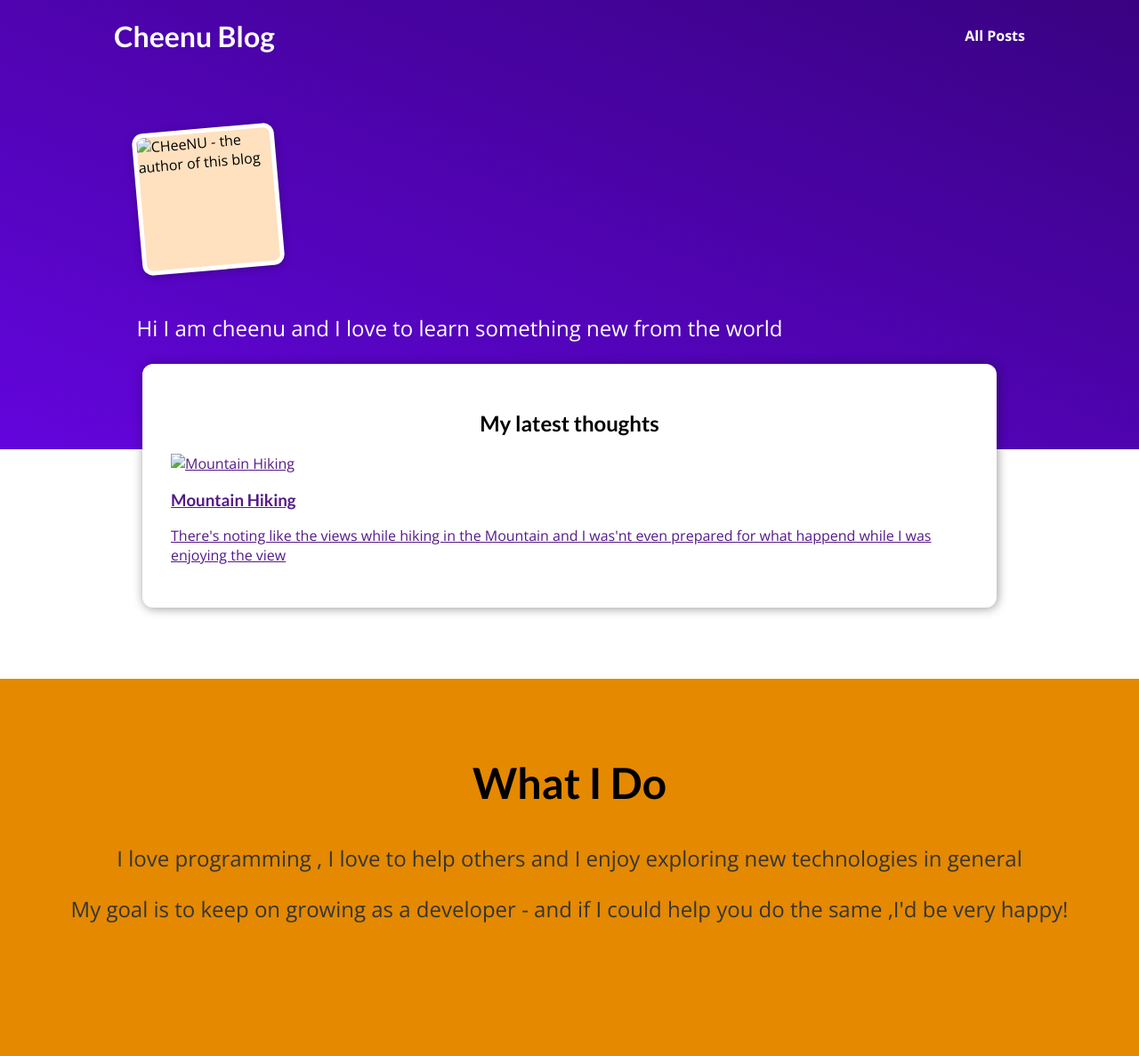
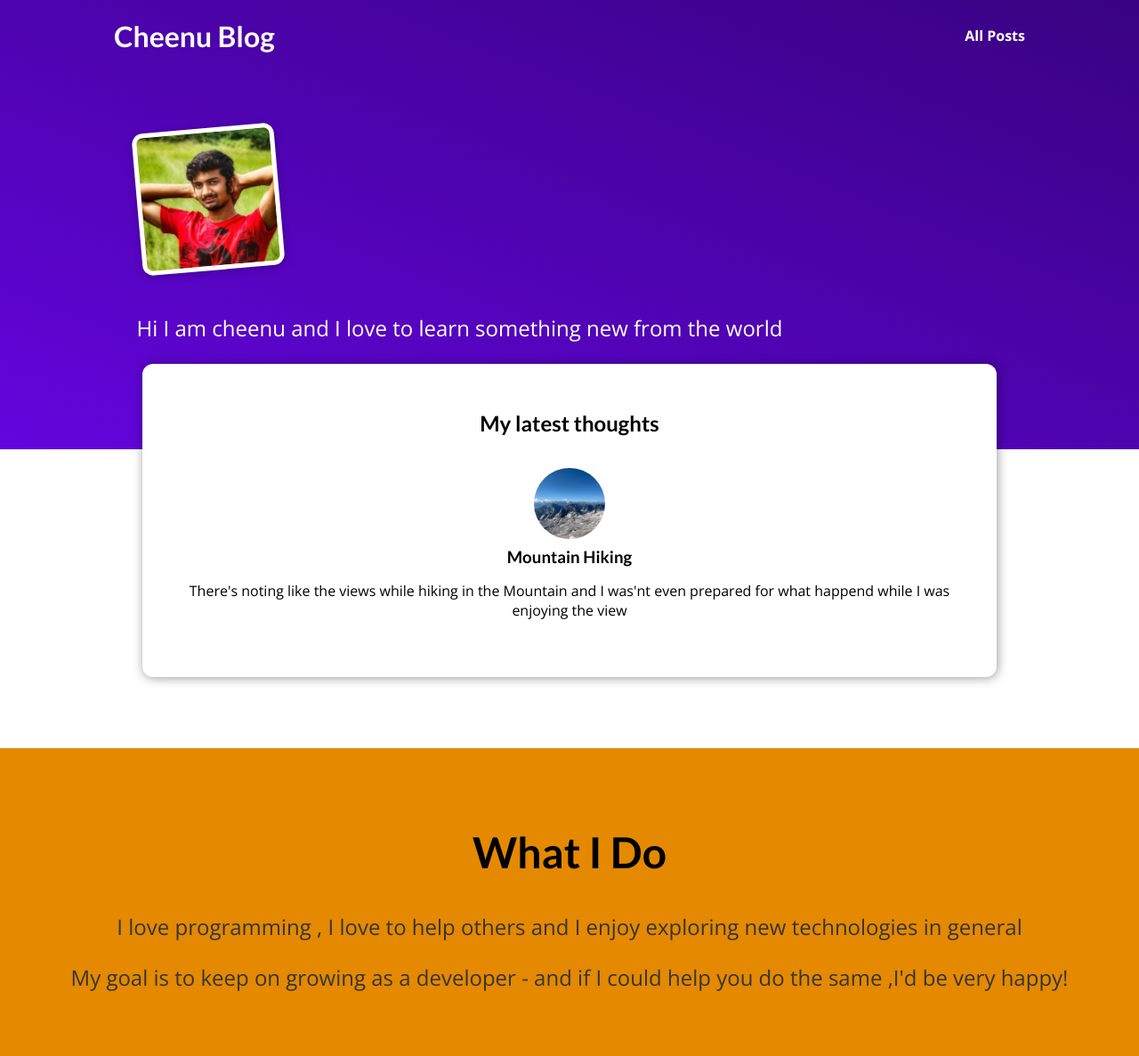
Before and after one commit to cheenuthor/django-learning, a Django app: page / in a window 1280 px wide. Shown: the whole page at 89% size. Before the commit the page ends 1037 px from the top, so only its background shows below. Run offline with Django 3.2, Linux system fonts and the light colour scheme.

Commit message:
add images and css

```diff
--- /dev/null
+++ b/my_site/blog/static/blog/post.css
@@ -0,0 +1,43 @@
+.post {
+    display: flex;
+    flex-direction: column;
+    align-items: center;
+    text-align: center;
+  }
+
+  .post a {
+    text-decoration: none;
+    color: black;
+    transition: all 0.2s ease;
+    padding: 1rem;
+  }
+
+  .post a:hover,
+  .post a:active {
+    transform: scale(1.1);
+    background-color: #390281;
+    color: white;
+  }
+
+  .post img {
+    width: 5rem;
+    height: 5rem;
+    object-fit: cover;
+    border-radius: 50%;
+  }
+
+  .post h3 {
+    margin: 0.25rem 0;
+  }
+
+  .post time {
+    color: #666666;
+    margin: 0.25rem;
+    font-style: italic;
+    font-size: 0.85rem;
+  }
+
+  .post:hover time,
+  .post:active time {
+    color: white;
+  }
--- a/my_site/blog/templates/blog/index.html
+++ b/my_site/blog/templates/blog/index.html
@@ -6,6 +6,7 @@
 
     {% block css_files %}
     <link rel="stylesheet" href="{% static "blog/index.css" %}">
+    <link rel="stylesheet" href="{% static "blog/post.css" %}">
     {% endblock %}
 
     {%block content %}
@@ -20,7 +21,7 @@
 
         <section id="welcome">
             <header>
-                <img src="" alt="CHeeNU - the author of this blog" srcset="">
+                <img src="{% static "blog/images/cheenu.jpg"%}" alt="CHeeNU - the author of this blog" srcset="">
             </header>
             <p>Hi I am cheenu and I love to learn something new from the world</p>
         </section>
@@ -31,7 +32,7 @@
                 <li>
                     <article class="post">
                         <a href="">
-                            <img src="" alt="Mountain Hiking" >
+                            <img src="{% static "blog/images/mountains.jpg" %}" alt="Mountain Hiking" >
                             <div class="post__content">
                                 <h3>Mountain Hiking</h3>
                                 <p>
```
Also changed, not shown: my_site/blog/static/blog/images/cheenu.jpg (added), my_site/blog/static/blog/images/coding.jpg (added), my_site/blog/static/blog/images/mountains.jpg (added), my_site/blog/static/blog/images/woods.jpg (added).
